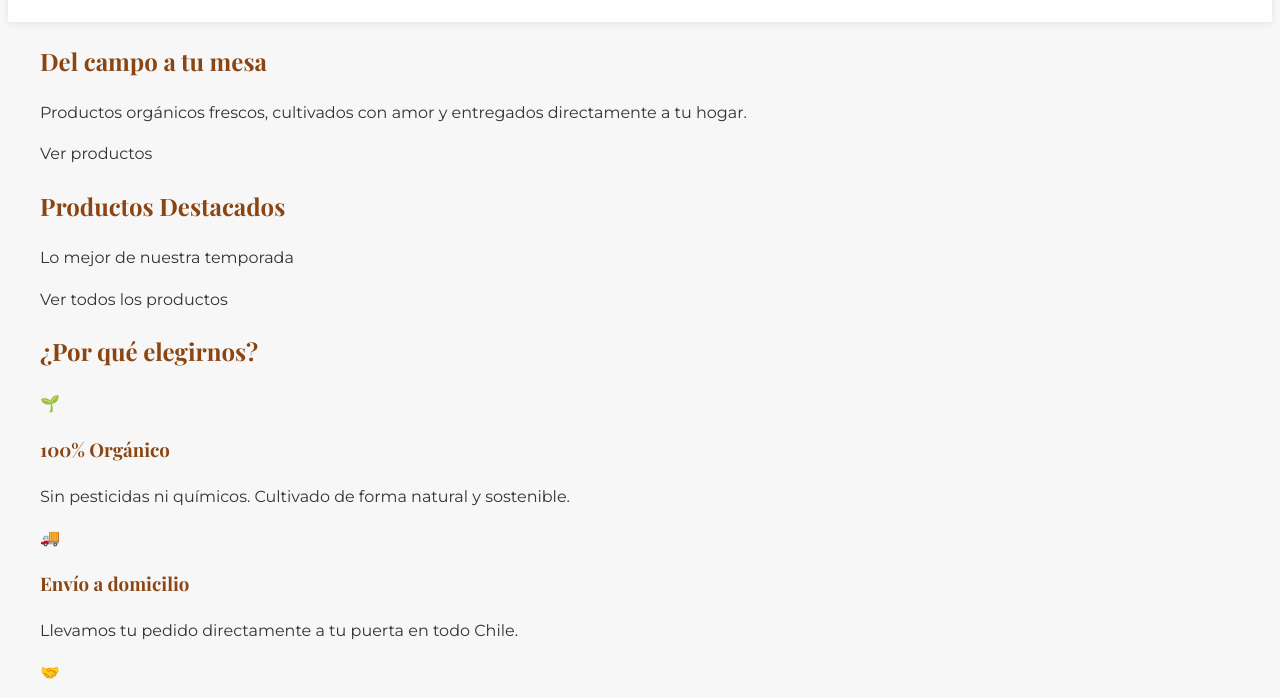
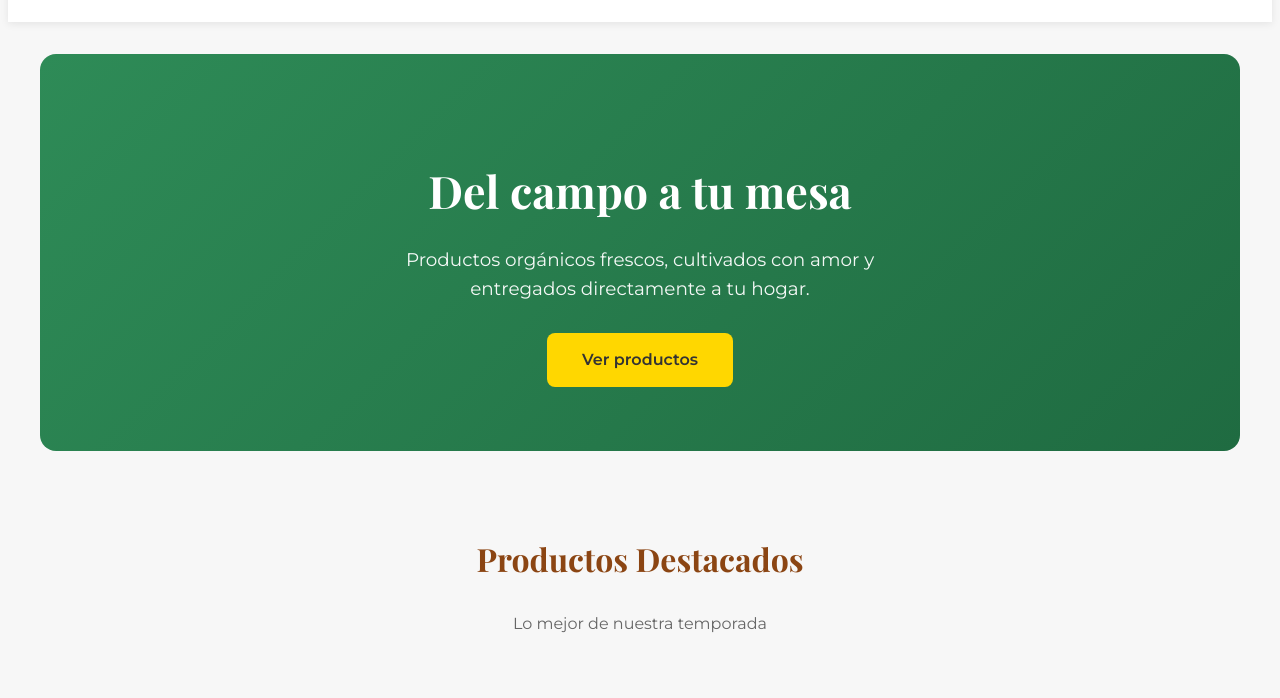
Before and after one commit to osotrvp/huerto-online, a plain HTML site: page index.html in a window 1280 px wide. Shown: the part 76-774 px from the top of the page. Drawn offline with nearby package versions, Linux system fonts and the light colour scheme.

Commit message:
feat: CSS hero, cards productos y seccion beneficios

```diff
--- a/css/styles.css
+++ b/css/styles.css
@@ -360,3 +360,135 @@
   font-size: 0.85rem;
   color: #cbbfae;
 }
+
+.hero {
+  background: linear-gradient(135deg, var(--color-verde), #1f6b41);
+  border-radius: 16px;
+  padding: 4rem 3rem;
+  margin-top: 2rem;
+  text-align: center;
+  color: var(--color-blanco);
+}
+
+.hero-contenido h1 {
+  color: var(--color-blanco);
+  font-size: 2.8rem;
+  margin-bottom: 1rem;
+}
+
+.hero-contenido p {
+  font-size: 1.15rem;
+  margin-bottom: 1.8rem;
+  max-width: 550px;
+  margin-left: auto;
+  margin-right: auto;
+  opacity: 0.95;
+}
+
+.hero-contenido a {
+  display: inline-block;
+  background-color: var(--color-amarillo);
+  color: var(--color-texto-oscuro);
+  padding: 0.9rem 2.2rem;
+  border-radius: 8px;
+  font-weight: 700;
+  transition: transform 0.15s ease;
+}
+
+.hero-contenido a:hover {
+  transform: translateY(-2px);
+}
+
+.productos-destacados,
+.por-que-elegirnos {
+  text-align: center;
+  padding: 3.5rem 0;
+}
+
+.productos-destacados h2,
+.por-que-elegirnos h2 {
+  font-size: 2rem;
+}
+
+.productos-destacados > p {
+  color: var(--color-texto-claro);
+  margin-bottom: 2rem;
+}
+
+.productos-destacados > a {
+  display: inline-block;
+  margin-top: 2rem;
+  color: var(--color-verde);
+  font-weight: 600;
+}
+
+#contenedor-productos-destacados,
+#contenedor-productos,
+#contenedor-relacionados {
+  display: grid;
+  grid-template-columns: repeat(auto-fit, minmax(240px, 1fr));
+  gap: 1.6rem;
+}
+
+.card-producto {
+  background-color: var(--color-blanco);
+  border-radius: 12px;
+  overflow: hidden;
+  box-shadow: 0 2px 10px rgba(0, 0, 0, 0.06);
+  text-align: left;
+  transition: transform 0.2s ease, box-shadow 0.2s ease;
+}
+
+.card-producto:hover {
+  transform: translateY(-4px);
+  box-shadow: 0 6px 18px rgba(0, 0, 0, 0.1);
+}
+
+.card-producto img {
+  width: 100%;
+  height: 180px;
+  object-fit: cover;
+}
+
+.card-producto-info {
+  padding: 1.2rem;
+}
+
+.card-producto-info h3 {
+  font-size: 1.05rem;
+  margin-bottom: 0.4rem;
+}
+
+.card-producto-info p {
+  color: var(--color-texto-claro);
+  font-size: 0.88rem;
+  margin-bottom: 0.8rem;
+}
+
+.card-producto-precio {
+  font-weight: 700;
+  color: var(--color-verde);
+  font-size: 1.15rem;
+}
+
+.beneficios {
+  display: grid;
+  grid-template-columns: repeat(auto-fit, minmax(220px, 1fr));
+  gap: 2rem;
+  margin-top: 2rem;
+}
+
+.beneficio span {
+  font-size: 2.2rem;
+  display: block;
+  margin-bottom: 0.6rem;
+}
+
+.beneficio h3 {
+  margin-bottom: 0.5rem;
+}
+
+.beneficio p {
+  color: var(--color-texto-claro);
+  font-size: 0.92rem;
+}
```
